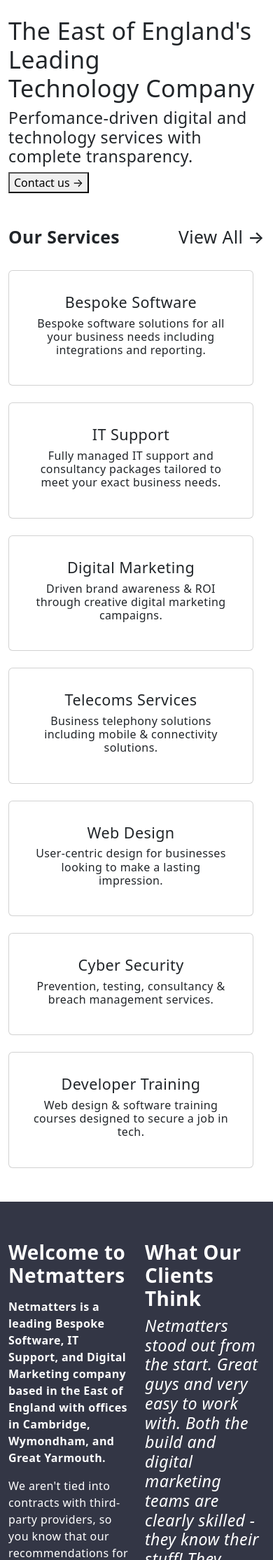
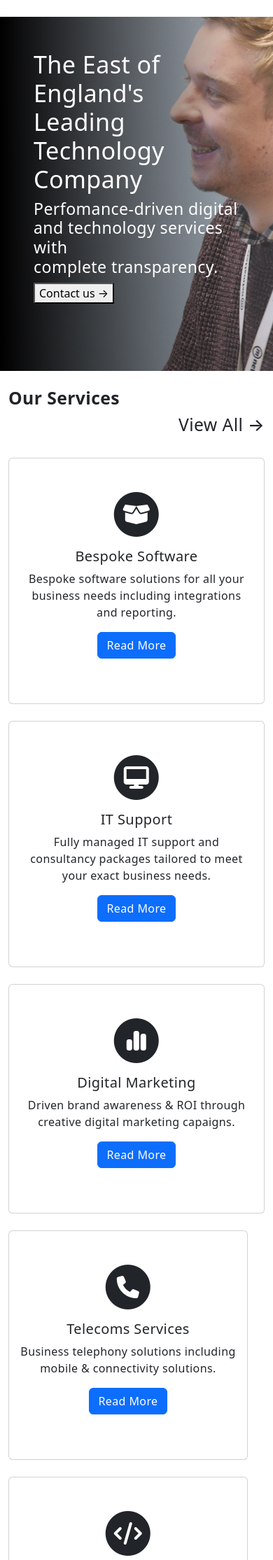
Before and after one commit to SamJMcMillan/netmatters-clone-website, a PHP site: page / in a window 390 px wide. Shown: the part 56-2285 px from the top of the page at 70% size. Run offline with PHP 8.4, Linux system fonts and the light colour scheme; some libraries are stand-ins or nearby versions.

Commit message:
Pushing to GitHub before lunch
Lots of work done on the service cards, images and icons added, as well as some responsiveness functionality between different screen resolutions.

```diff
--- a/css/style.css
+++ b/css/style.css
@@ -1 +1 @@
-*{box-sizing:border-box}body{font-family:"Poppins",sans-serif;font-size:1rem;color:#333645;letter-spacing:0.4px;line-height:1.42857143;text-align:center;margin:0}header{margin-top:0px}.footer-list li{list-style:none}.card{background-color:#fff;border:gray 0.5px solid;width:350px;text-align:center;padding:2em}.accented-background{color:#fff;background-color:#333645;padding:2em}.newsletter{background-color:#ddd}.form-control{border-radius:0%}
+*{box-sizing:border-box}html{overflow-x:hidden}body{font-family:"Poppins",sans-serif;font-size:1rem;color:#333645;letter-spacing:0.4px;line-height:1.42857143;margin:0}header{margin-top:0px}.footer-list li{list-style:none}.card{background-color:#fff;border:gray 0.5px solid;text-align:center}.newsletter{position:relative}.newsletter:before{content:"";position:absolute;top:0;left:50%;transform:translateX(-50%);height:100%;width:100vw;background:#ddd;z-index:-1}.review{position:relative;color:#ddd}.review::before{content:"";position:absolute;top:0;left:50%;transform:translateX(-50%);height:100%;width:100vw;background-color:#333645;z-index:-1}footer{position:relative;color:#fff;background-color:#333645;padding:2em}footer:before{content:"";position:absolute;top:0;left:50%;transform:translateX(-50%);height:100%;width:100vw}.footer-list a{text-decoration:none;color:#fff}.footer-list a:hover{cursor:pointer;text-decoration:underline}.hero-image{background-image:linear-gradient(to left, rgba(245,246,252,0.178), #000),url("../../images/hero-image.jpg");height:60vh;background-size:cover}.form-control{border-radius:0%}.stars{color:orange}
--- a/index.html
+++ b/index.html
@@ -21,6 +21,10 @@
       integrity="sha384-Zenh87qX5JnK2Jl0vWa8Ck2rdkQ2Bzep5IDxbcnCeuOxjzrPF/et3URy9Bv1WTRi"
       crossorigin="anonymous"
     />
+    <script
+      src="https://kit.fontawesome.com/65566a4b6d.js"
+      crossorigin="anonymous"
+    ></script>
   </head>
   <body>
     <!-- Nav Bar -->
@@ -32,7 +36,7 @@
     <!-- /Nav Bar -->
     <!-- Hero Image -->
     <div>
-      <div class="container hero-img mt-4">
+      <div class="mt-4 p-5 text-white hero-image">
         <h1 class="display-4">
           <strong
             >The East of England's Leading<br />
@@ -48,87 +52,143 @@
     </div>
     <!-- /Hero Image -->
     <!-- Service cards -->
-    <div class="container mt-5 section">
+    <div class="container my-4">
       <div class="row">
-        <div class="col">
+        <div class="col-lg-6">
           <h2 class="float-start">
             <strong>Our Services</strong>
           </h2>
         </div>
-        <div class="col">
+        <div class="col-lg-6">
           <h2 class="float-end">View All &#8594;</h2>
         </div>
       </div>
       <div class="row">
-        <div class="col-sm-4 g-4">
-          <div class="card">
-            <h4>Bespoke Software</h4>
-            <p class="h6">
+        <div class="col-lg-4 gy-4">
+          <div class="card h-100">
+            <span class="fa-stack fa-2x align-self-center mt-5">
+              <i class="fa-solid fa-circle fa-stack-2x"></i>
+              <i class="fa-solid fa-box-open fa-stack-1x fa-inverse"></i>
+            </span>
+            <div class="card-body">
+              <h5 class="card-title">Bespoke Software</h5>
+              <p class="card-text">
                 Bespoke software solutions for all your business needs including
                 integrations and reporting.
               </p>
+              <a href="#" class="btn btn-primary mb-5">Read More</a>
             </div>
           </div>
-        <div class="col-sm-4 g-4">
-          <div class="card">
-            <h4>IT Support</h4>
-            <p class="h6">
-              Fully managed IT support and consultancy packages tailored to meet
-              your exact business needs.
+        </div>
+        <div class="col-lg-4 gy-4">
+          <div class="card h-100">
+            <span class="fa-stack fa-2x align-self-center mt-5">
+              <i class="fa-solid fa-circle fa-stack-2x"></i>
+              <i
+                class="fa-sharp fa-solid fa-desktop fa-stack-1x fa-inverse"
+              ></i>
+            </span>
+            <div class="card-body">
+              <h5 class="card-title">IT Support</h5>
+              <p class="card-text">
+                Fully managed IT support and consultancy packages tailored to
+                meet your exact business needs.
               </p>
+              <a href="#" class="btn btn-primary mb-5">Read More</a>
             </div>
           </div>
-        <div class="col-sm-4 g-4">
-          <div class="card">
-            <h4>Digital Marketing</h4>
-            <p class="h6">
-              Driven brand awareness & ROI through creative digital marketing
-              campaigns.
+        </div>
+        <div class="col-lg-4 gy-4">
+          <div class="card h-100">
+            <span class="fa-stack fa-2x align-self-center mt-5">
+              <i class="fa-solid fa-circle fa-stack-2x"></i>
+              <i class="fa-solid fa-chart-simple fa-stack-1x fa-inverse"></i>
+            </span>
+            <div class="card-body">
+              <h5 class="card-title">Digital Marketing</h5>
+              <p class="card-text">
+                Driven brand awareness &amp; ROI through creative digital
+                marketing capaigns.
               </p>
+              <a href="#" class="btn btn-primary mb-5">Read More</a>
             </div>
           </div>
-        <div class="col-sm-3 g-4">
-          <div class="card">
-            <h4>Telecoms Services</h4>
-            <p class="h6">
-              Business telephony solutions including mobile & connectivity
-              solutions.
+        </div>
+        <div class="row">
+          <div class="col-lg-3 gy-4">
+            <div class="card h-100">
+              <span class="fa-stack fa-2x align-self-center s-card mt-5">
+                <i class="fa-solid fa-circle fa-stack-2x"></i>
+                <i class="fa-solid fa-phone fa-stack-1x fa-inverse"></i>
+              </span>
+              <div class="card-body">
+                <h5 class="card-title">Telecoms Services</h5>
+                <p class="card-text">
+                  Business telephony solutions including mobile &amp;
+                  connectivity solutions.
                 </p>
+                <a href="#" class="btn btn-primary mb-5">Read More</a>
               </div>
             </div>
-        <div class="col-sm-3 g-4">
-          <div class="card">
-            <h4>Web Design</h4>
-            <p class="h6">
+          </div>
+          <div class="col-lg-3 gy-4">
+            <div class="card h-100">
+              <span class="fa-stack fa-2x align-self-center s-card mt-5">
+                <i class="fa-solid fa-circle fa-stack-2x"></i>
+                <i class="fa-solid fa-code fa-stack-1x fa-inverse"></i>
+              </span>
+              <div class="card-body">
+                <h5 class="card-title">Web Design</h5>
+                <p class="card-text">
                   User-centric design for businesses looking to make a lasting
                   impression.
                 </p>
+                <a href="#" class="btn btn-primary mb-5">Read More</a>
               </div>
             </div>
-        <div class="col-sm-3 g-4">
-          <div class="card">
-            <h4>Cyber Security</h4>
-            <p class="h6">
-              Prevention, testing, consultancy & breach management services.
+          </div>
+          <div class="col-lg-3 gy-4">
+            <div class="card h-100">
+              <span class="fa-stack fa-2x align-self-center s-card mt-5">
+                <i class="fa-solid fa-circle fa-stack-2x"></i>
+                <i class="fa-solid fa-shield-halved fa-stack-1x fa-inverse"></i>
+              </span>
+              <div class="card-body">
+                <h5 class="card-title">Cyber Security</h5>
+                <p class="card-text">
+                  Prevention, testing consultancy &amp; breach management
+                  services.
                 </p>
+                <a href="#" class="btn btn-primary mb-5">Read More</a>
               </div>
             </div>
-        <div class="col-sm-3 g-4">
-          <div class="card">
-            <h4>Developer Training</h4>
-            <p class="h6">
-              Web design & software training courses designed to secure a job in
-              tech.
+          </div>
+          <div class="col-lg-3 gy-4">
+            <div class="card h-100">
+              <span class="fa-stack fa-2x align-self-center s-card mt-5">
+                <i class="fa-solid fa-circle fa-stack-2x"></i>
+                <i
+                  class="fa-solid fa-graduation-cap fa-stack-1x fa-inverse"
+                ></i>
+              </span>
+              <div class="card-body">
+                <h5 class="card-title">Developer Training</h5>
+                <p class="card-text">
+                  Web design &amp; software training courses designed to secure
+                  a job in tech.
                 </p>
+                <a href="#" class="btn btn-primary mb-5">Read More</a>
+              </div>
+            </div>
           </div>
         </div>
       </div>
     </div>
     <!-- /Service cards -->
     <!-- About blurb / Review -->
-    <div class="container-fluid accented-background mt-5">
+    <div class="container mt-5 review">
       <div class="row mt-4">
-        <section class="col">
+        <section class="col-lg-6 mt-5 h-100">
           <h1><strong>Welcome to Netmatters</strong></h1>
           <p class="mt-3">
             <strong
@@ -148,20 +208,33 @@
             business offering and cost model that ensures you get the most from
             our relationship in an upfront manner.
           </p>
-          <button>READ MORE &#8594;</button>
+          <button class="mb-5">READ MORE &#8594;</button>
         </section>
-        <section class="col">
+        <section class="col-lg-6 mt-5 h-100">
           <h1><strong>What Our Clients Think</strong></h1>
-          <p class="h3">
+          <span class="inline stars">
+            <i class="fa-solid fa-star fa-3x my-3"></i>
+            <i class="fa-solid fa-star fa-3x my-3"></i>
+            <i class="fa-solid fa-star fa-3x my-3"></i>
+            <i class="fa-solid fa-star fa-3x my-3"></i>
+            <i class="fa-solid fa-star fa-3x my-3"></i>
+          </span>
+          <p class="h3 my-2">
             <em
-              >Netmatters stood out from the start. Great guys and very easy to
-              work with. Both the build and digital marketing teams are clearly
-              skilled -they know their stuff! They delivered a website to our
-              (high!) expectations and went over and above to ensure we were
-              satisfied clients - and we are!</em
+              ><strong
+                >Netmatters stood out from the start. Great guys and very easy
+                to work with. Both the build and digital marketing teams are
+                clearly skilled -they know their stuff! They delivered a website
+                to our (high!) expectations and went over and above to ensure we
+                were satisfied clients - and we are!</strong
+              ></em
             >
           </p>
           <p>Eleanor Bishop, Head of Marketing - Ashcroft Partnership LLP</p>
+          <div class="inline mt-3 mb-5">
+            <button>Google Reviews &#8594;</button>
+            <button>Trustpilot Reviews &#8594;</button>
+          </div>
         </section>
       </div>
     </div>
@@ -179,34 +252,50 @@
         </div>
       </div>
       <div class="row">
-        <div class="col-sm-4 g-4">
+        <div class="col-lg-4 gy-4">
           <div class="card text-start">
-            <h5>Using Both SEO & PPC to Increase Revenue - Na...</h5>
-            <p class="h6 mt-1">
-              Utilising both paid and organic channels is key to devloping an
-              effective digital marketing stateg...
+            <img src="images/news-1.jpg" class="card-img-top" alt="..." />
+            <div class="card-body">
+              <h5 class="card-title">Off-The-Shelf vs Bespoke Software</h5>
+              <p class="card-text">
+                As a business owner, you may be considering the use of software
+                to help drive efficiency, security,...
               </p>
-            <hr />
+              <a href="#" class="btn btn-primary">Read More</a>
+              <hr class="mt-4" />
             </div>
           </div>
-        <div class="col-sm-4 g-4">
+        </div>
+        <div class="col-lg-4 gy-4">
           <div class="card text-start">
-            <h5>Black Swan Care Group - Home Management Softw...</h5>
-            <p class="h6">
+            <img src="images/news-2.jpg" class="card-img-top" alt="..." />
+            <div class="card-body">
+              <h5 class="card-title">
+                Using Both SEO &amp; PPC to Increase Revenue - Na...
+              </h5>
+              <p class="card-text">
+                Utilising both paid and organic channels is key to developing an
+                effective digital marketing strateg...
+              </p>
+              <a href="#" class="btn btn-primary">Read More</a>
+              <hr class="mt-4" />
+            </div>
+          </div>
+        </div>
+        <div class="col-lg-4 gy-4">
+          <div class="card text-start">
+            <img src="images/news-3.jpg" class="card-img-top" alt="..." />
+            <div class="card-body">
+              <h5 class="card-title">
+                Black Swan Care Group - Home management Softw...
+              </h5>
+              <p class="card-text">
                 When businesses have multiple processes, seperate teams, and a
                 high number of staff, managing the ad...
               </p>
-            <hr />
+              <a href="#" class="btn btn-primary">Read More</a>
+              <hr class="mt-4" />
             </div>
-        </div>
-        <div class="col-sm-4 g-4">
-          <div class="card text-start">
-            <h5>September Notables 2022</h5>
-            <p class="h6">
-              Each month, various departments recognise those employees who have
-              excelled in their work and helped...
-            </p>
-            <hr />
           </div>
         </div>
       </div>
@@ -215,9 +304,9 @@
     <!-- Sponsors -->
     <!-- /Sponsors -->
     <!-- Newsletter Signup -->
-    <div class="container-fluid mt-5 newsletter">
+    <div class="container mt-5 newsletter">
       <div class="row">
-        <h1 class="mt-5">Email Newsletter Sign-Up</h1>
+        <h1 class="mt-5 col-sm-6">Email Newsletter Sign-Up</h1>
       </div>
       <form>
         <div class="row mt-2">
@@ -255,14 +344,12 @@
               id="flexCheckDefault"
             />
             <label class="form-check-label h5" for="flexCheckDefault">
-              <strong>
-                Please tick this box if you wish to receive marketing
-                information from us. Please see our Privacy Policy for more
-                information on how we keep your data safe.
-              </strong>
+              Please tick this box if you wish to receive marketing information
+              from us. Please see our Privacy Policy for more information on how
+              we keep your data safe.
             </label>
           </div>
-          <div class="row float-start">
+          <div class="row float-start col-sm-2 mt-3 mb-5">
             <button h5><strong>Subscribe</strong></button>
           </div>
         </div>
@@ -271,9 +358,9 @@
     <!-- /Newsletter Signup -->
     <!-- Footer -->
     <footer>
-      <div class="container-fluid accented-background">
+      <div class="container">
         <div class="row">
-          <div class="col-sm-2 head-format">
+          <div class="col">
             <h5>About Netmatters</h5>
             <ul class="footer-list">
               <li><a href="#">News</a></li>
@@ -286,7 +373,7 @@
               <li><a href="#">Contact Us</a></li>
             </ul>
           </div>
-          <div class="col-sm-2 head-format">
+          <div class="col">
             <h5>Our Services</h5>
             <ul class="footer-list">
               <li><a href="#">Bespoke Software</a></li>
@@ -298,7 +385,7 @@
               <li><a href="#">Developer Training</a></li>
             </ul>
           </div>
-          <div class="col-sm-2 head-format">
+          <div class="col">
             <h5>Cambridge Office</h5>
             <ul class="footer-list">
               <li>Unit 1.31,</li>
@@ -309,7 +396,7 @@
             </ul>
             <p>Tel: 01223 37 57 72</p>
           </div>
-          <div class="col-sm-2 head-format">
+          <div class="col">
             <h5>Wymondham Office</h5>
             <ul class="footer-list">
               <li>Unit 15,</li>
@@ -320,7 +407,7 @@
             </ul>
             <p>Tel: 01603 70 40 20</p>
           </div>
-          <div class="col-sm-2 head-format">
+          <div class="col">
             <h5>Great Yarmouth Office</h5>
             <ul class="footer-list">
               <li>Suite F23,</li>
--- a/scss/base/_base.scss
+++ b/scss/base/_base.scss
@@ -2,6 +2,10 @@
 
 * {
   box-sizing: border-box;
+}
+
+html {
+  overflow-x: hidden;
 }
 
 body {
@@ -10,7 +14,6 @@ body {
   color: $font-color;
   letter-spacing: 0.4px;
   line-height: 1.42857143;
-  text-align: center;
   margin: 0;
 }
 
--- a/scss/components/_icons.scss
+++ b/scss/components/_icons.scss
@@ -0,0 +1,3 @@
+.stars {
+  color: orange;
+}
--- a/scss/layout/_card.scss
+++ b/scss/layout/_card.scss
@@ -1,6 +1,4 @@
 .card {
   @include box-style;
-  width: 350px;
   text-align: center;
-  padding: 2em;
 }
--- a/scss/layout/_containers.scss
+++ b/scss/layout/_containers.scss
@@ -1,9 +1,20 @@
-.accented-background {
-  color: #fff;
-  background-color: #333645;
-  padding: 2em;
+.newsletter {
+  position: relative;
 }
 
-.newsletter {
-  background-color: #ddd;
+.newsletter:before {
+  @include fixed-section;
+  background: #ddd;
+  z-index: -1;
 }
+
+.review {
+  position: relative;
+  color: #ddd;
+}
+
+.review::before {
+  @include fixed-section;
+  background-color: #333645;
+  z-index: -1;
+}
--- a/scss/layout/_footer.scss
+++ b/scss/layout/_footer.scss
@@ -0,0 +1,20 @@
+footer {
+  position: relative;
+  color: #fff;
+  background-color: #333645;
+  padding: 2em;
+}
+
+footer:before {
+  @include fixed-section;
+}
+
+.footer-list a {
+  text-decoration: none;
+  color: #fff;
+}
+
+.footer-list a:hover {
+  cursor: pointer;
+  text-decoration: underline;
+}
--- a/scss/layout/_header.scss
+++ b/scss/layout/_header.scss
@@ -0,0 +1,6 @@
+.hero-image {
+  background-image: linear-gradient(to left, rgba(245, 246, 252, 0.178), #000),
+    url("../../images/hero-image.jpg");
+  height: 60vh;
+  background-size: cover;
+}
--- a/scss/utilities/_mixins.scss
+++ b/scss/utilities/_mixins.scss
@@ -4,3 +4,13 @@
   background-color: #fff;
   border: gray 0.5px solid;
 }
+
+@mixin fixed-section {
+  content: "";
+  position: absolute;
+  top: 0;
+  left: 50%;
+  transform: translateX(-50%);
+  height: 100%;
+  width: 100vw;
+}
```
Also changed, not shown: images/hero-image.jpg (added), images/news-1.jpg (added), images/news-2.jpg (added), images/news-3.jpg (added). Lines whose indentation alone changed are shown as unchanged.
